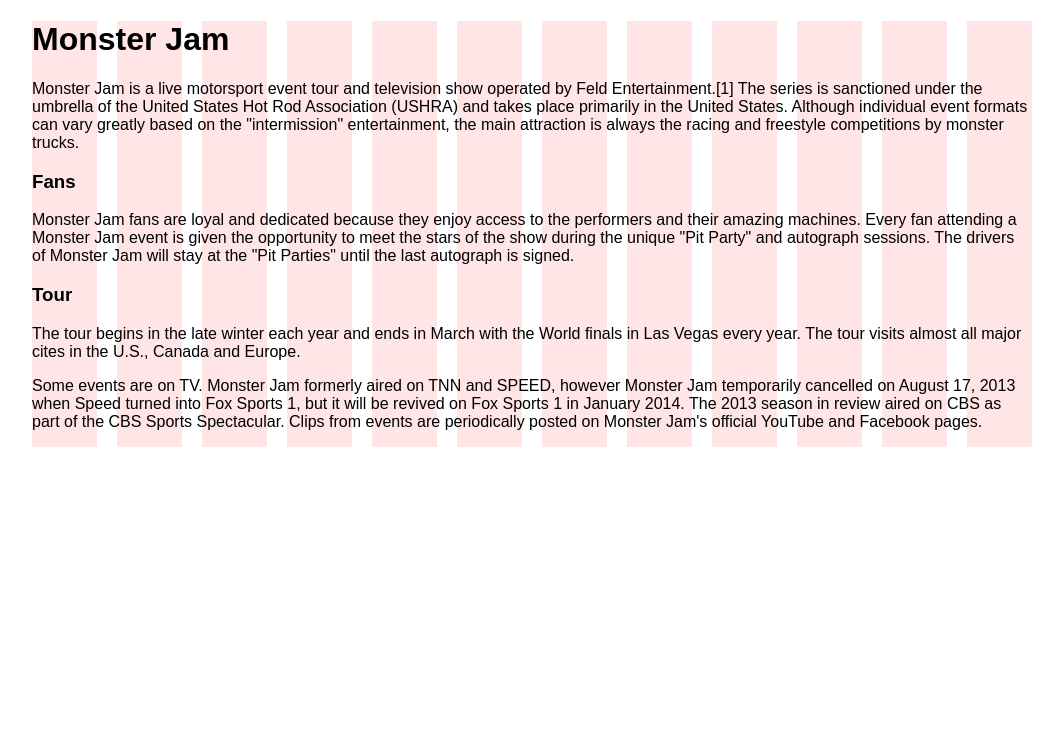
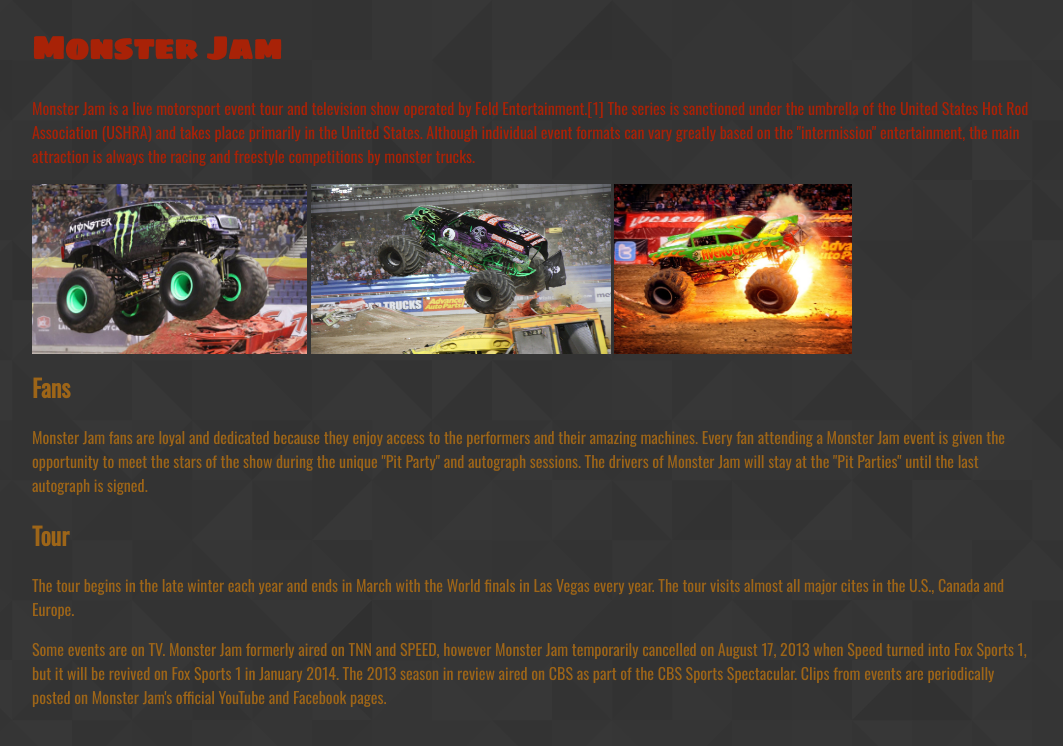
Before and after one commit to carosales820/type-ex, a plain HTML site: page index.html in a window 1280 px wide. Shown: the whole page, without its empty margins (108-1171 px from the left). Drawn offline with nearby package versions, Linux system fonts and the light colour scheme.

Commit message:
version1

```diff
--- a/css/styles.css
+++ b/css/styles.css
@@ -1,5 +1,24 @@
 /* Your Website Styles */
+body {
+	font-family: 'Oswald', sans-serif;
+	background: url("../img/bg.png");
+}
 
+h1 {
+	font-family: 'Sigmar One', cursive;
+	color: #A82207;
+}
+ p {
+ 	color: #9D6518;
+ }
+
+ h1+p {
+ 	color: #A82207;
+ }
+
+ h2	{
+ 	color: #9D6518;
+ }
 
 /* Show Grid */
 .showgrid {
--- a/index.html
+++ b/index.html
@@ -6,23 +6,32 @@
 
   <link rel="stylesheet" href="css/normalize.css">
   <link rel="stylesheet" href="css/grid.css">
+
+  <link href='http://fonts.googleapis.com/css?family=Sigmar+One' rel='stylesheet' type='text/css'>
+	<link href='http://fonts.googleapis.com/css?family=Oswald' rel='stylesheet' type='text/css'>
+
   <link rel="stylesheet" href="css/styles.css">
 
 </head>
 <body>
 
-	<div class="container showgrid">
+	<div class="container">
 
 		<!-- Your Content -->
 		<h1>Monster Jam</h1>
 
 		<p>Monster Jam is a live motorsport event tour and television show operated by Feld Entertainment.[1] The series is sanctioned under the umbrella of the United States Hot Rod Association (USHRA) and takes place primarily in the United States. Although individual event formats can vary greatly based on the "intermission" entertainment, the main attraction is always the racing and freestyle competitions by monster trucks.</p>
 
-		<h3>Fans</h3>
+		<div class="grid_12">
+		<img src="img/m-jam.jpg" width="275px" height="170px">
+		<img src="img/m-jam2.jpg" width="300px" height="170px">
+		<img src="img/m-jam3.jpg" width="238px" height="170">
+		</div>
+		<h2>Fans</h2>
 
 		<p>Monster Jam fans are loyal and dedicated because they enjoy access to the performers and their amazing machines. Every fan attending a Monster Jam event is given the opportunity to meet the stars of the show during the unique "Pit Party" and autograph sessions. The drivers of Monster Jam will stay at the "Pit Parties" until the last autograph is signed.</p>
 
-		<h3>Tour</h3>
+		<h2>Tour</h2>
 
 		<p>The tour begins in the late winter each year and ends in March with the World finals in Las Vegas every year. The tour visits almost all major cites in the U.S., Canada and Europe.</p>
 
```
Also changed, not shown: img/bg.png (added), img/m-jam.jpg (added), img/m-jam2.jpg (added), img/m-jam3.jpg (added).
